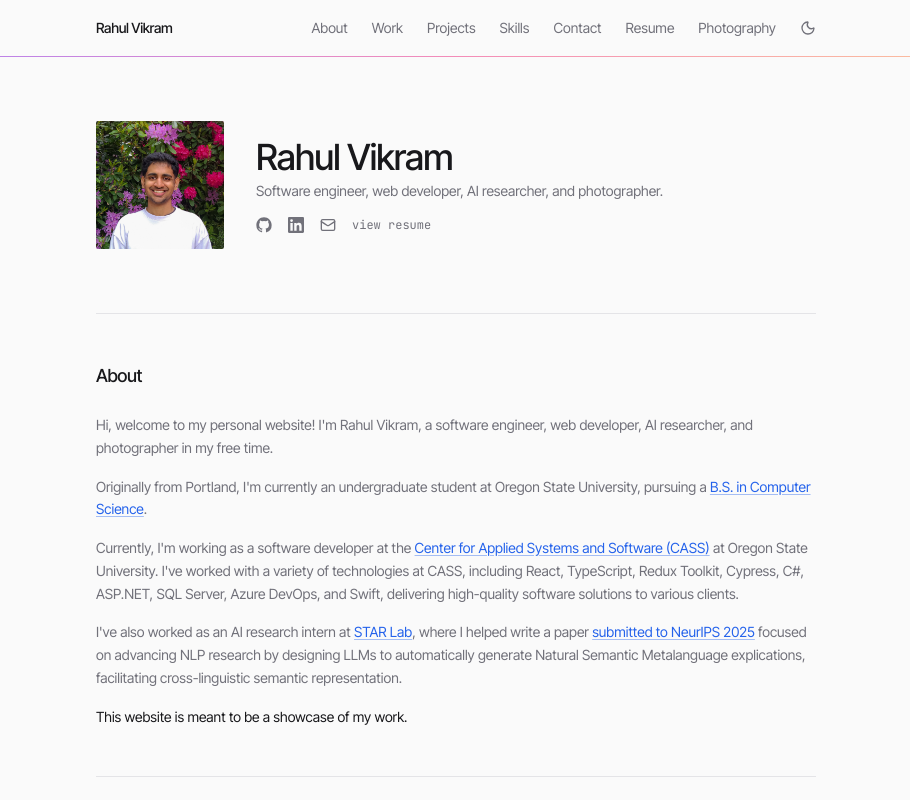
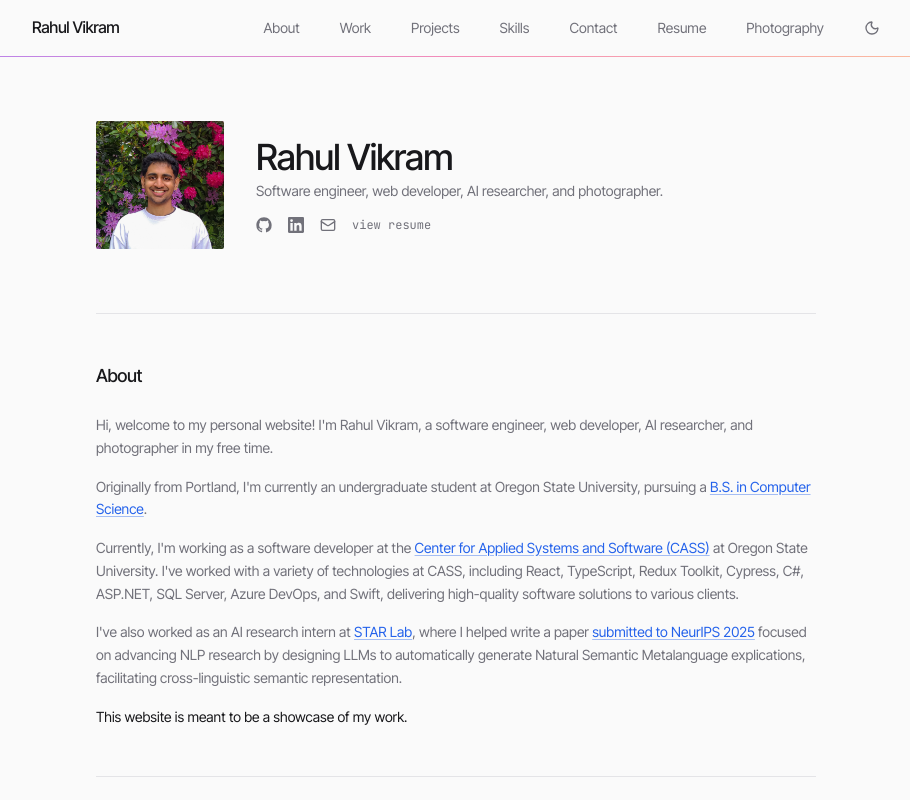
Before and after one commit to rahulvikram/portfolio, a React (Vite) app: page / in a window 1280 px wide. Shown: the top 800 px of the page, without its empty margins (184-1094 px from the left). Built offline with nearby package versions, Linux system fonts and the light colour scheme.

Commit message:
fix: increase spacing

```diff
--- a/src/components/navbar.tsx
+++ b/src/components/navbar.tsx
@@ -38,17 +38,17 @@ export function Navbar() {
 
   return (
     <header className="sticky top-0 z-50 border-b border-border bg-background/80 backdrop-blur-sm">
-      <nav className="mx-auto flex h-14 w-full max-w-3xl items-center justify-between px-6">
+      <nav className="mx-auto flex h-14 w-full max-w-4xl items-center justify-between px-6">
         <Link
           to="/"
-          className="text-sm font-medium tracking-tight"
+          className="text-md font-medium tracking-tight"
           onClick={() => window.scrollTo({ top: 0, behavior: "smooth" })}
         >
           Rahul Vikram
         </Link>
 
-        <div className="flex items-center gap-6">
-          <div className="hidden items-center gap-6 md:flex">
+        <div className="flex items-center gap-10">
+          <div className="hidden items-center gap-10 md:flex">
             {navFields.map((field) => (
               <Link
                 key={field.name}
```
